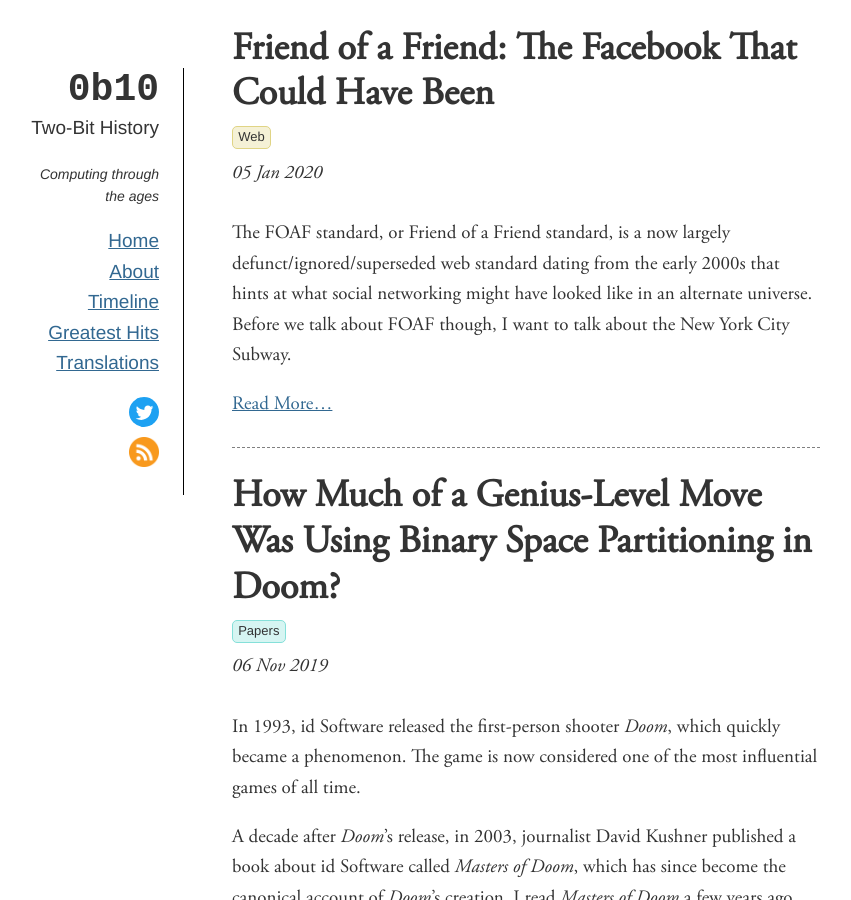
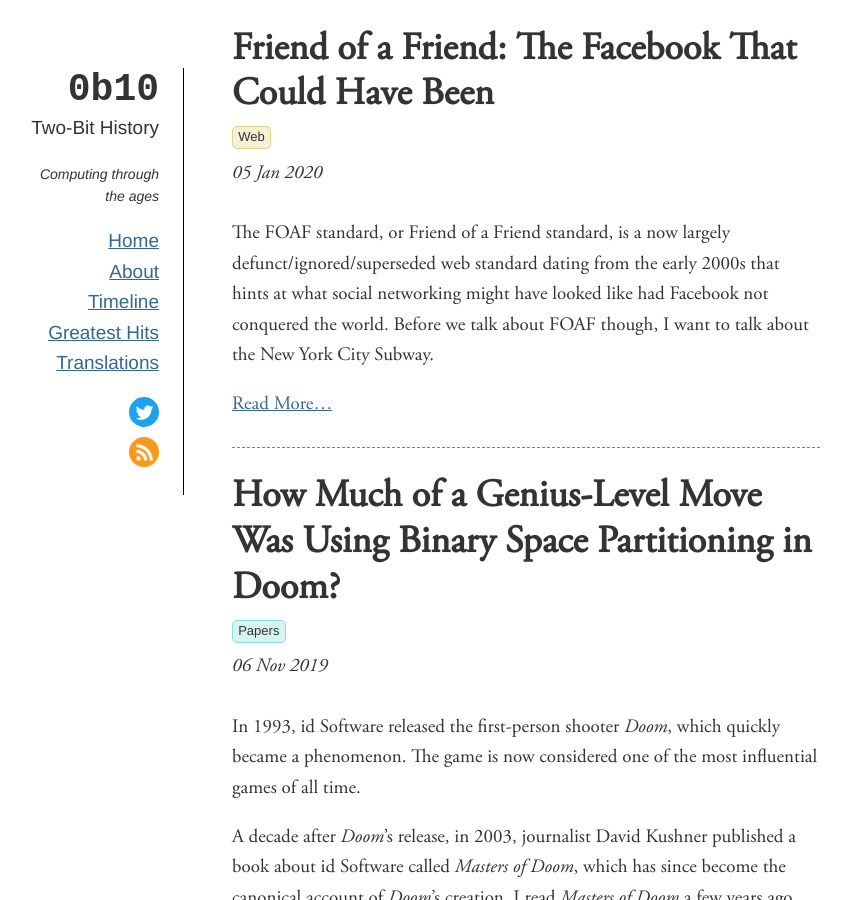
Before and after one commit to sinclairtarget/sinclairtarget.github.io, a Jekyll site: the page built from index.html, in a window 1280 px wide and 900 px high. Shown: the whole window, without its empty margins (114-965 px from the left). Built offline with Jekyll 4.4.1, drawn with Linux system fonts in a browser that asks for light colours; the list of posts is cut into pages by our own code.

Commit message:
Fix outdated FOAF post excerpt.

```diff
--- a/_posts/2020-01-05-foaf.md
+++ b/_posts/2020-01-05-foaf.md
@@ -8,9 +8,9 @@ description: >
 excerpt: >
     The FOAF standard, or Friend of a Friend standard, is a now largely
     defunct/ignored/superseded web standard dating from the early 2000s that
-    hints at what social networking might have looked like in an alternate
-    universe. Before we talk about FOAF though, I want to talk about the New
-    York City Subway.
+    hints at what social networking might have looked like had Facebook not
+    conquered the world. Before we talk about FOAF though, I want to talk about
+    the New York City Subway.
 ---
 
 > _I express my network in a FOAF file, and that is the start of the revolution._
```
